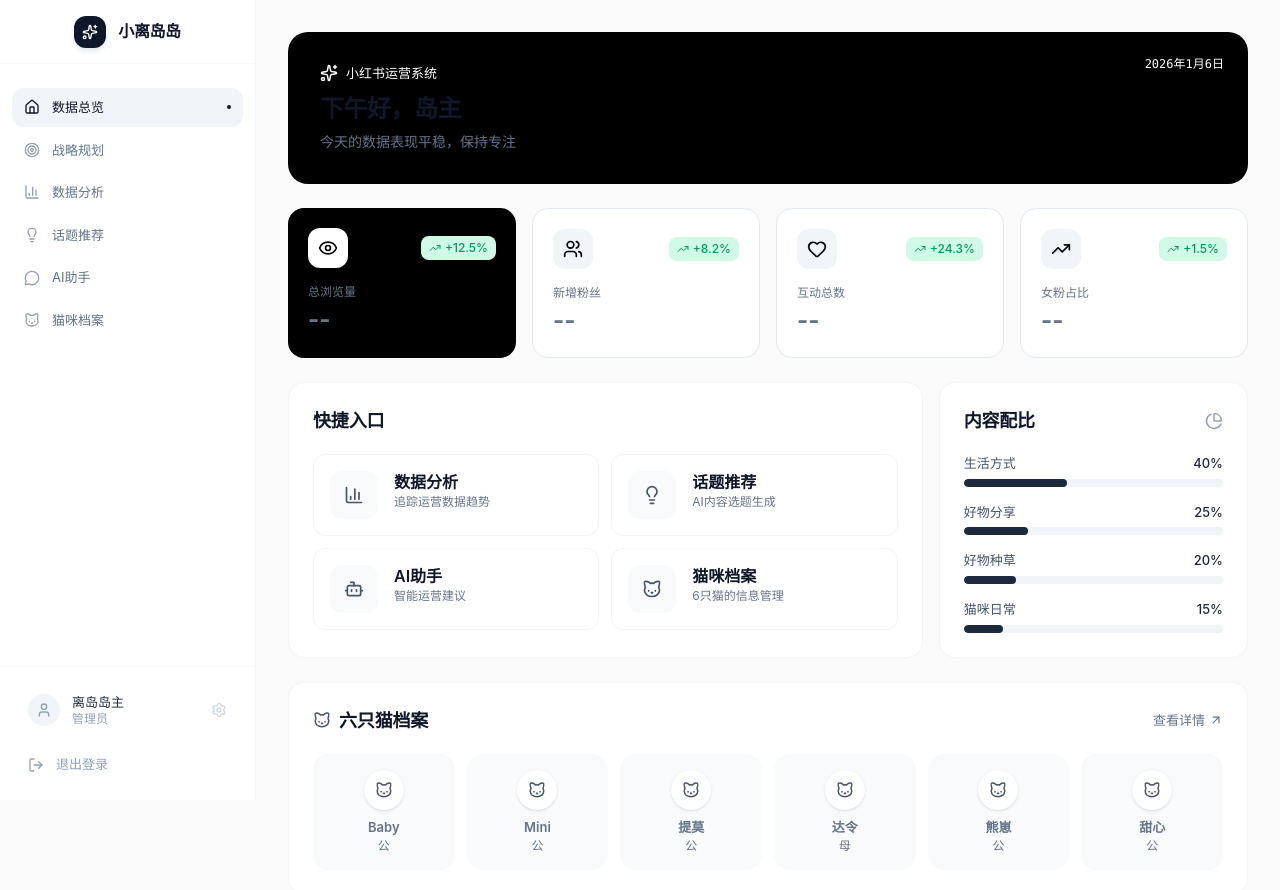
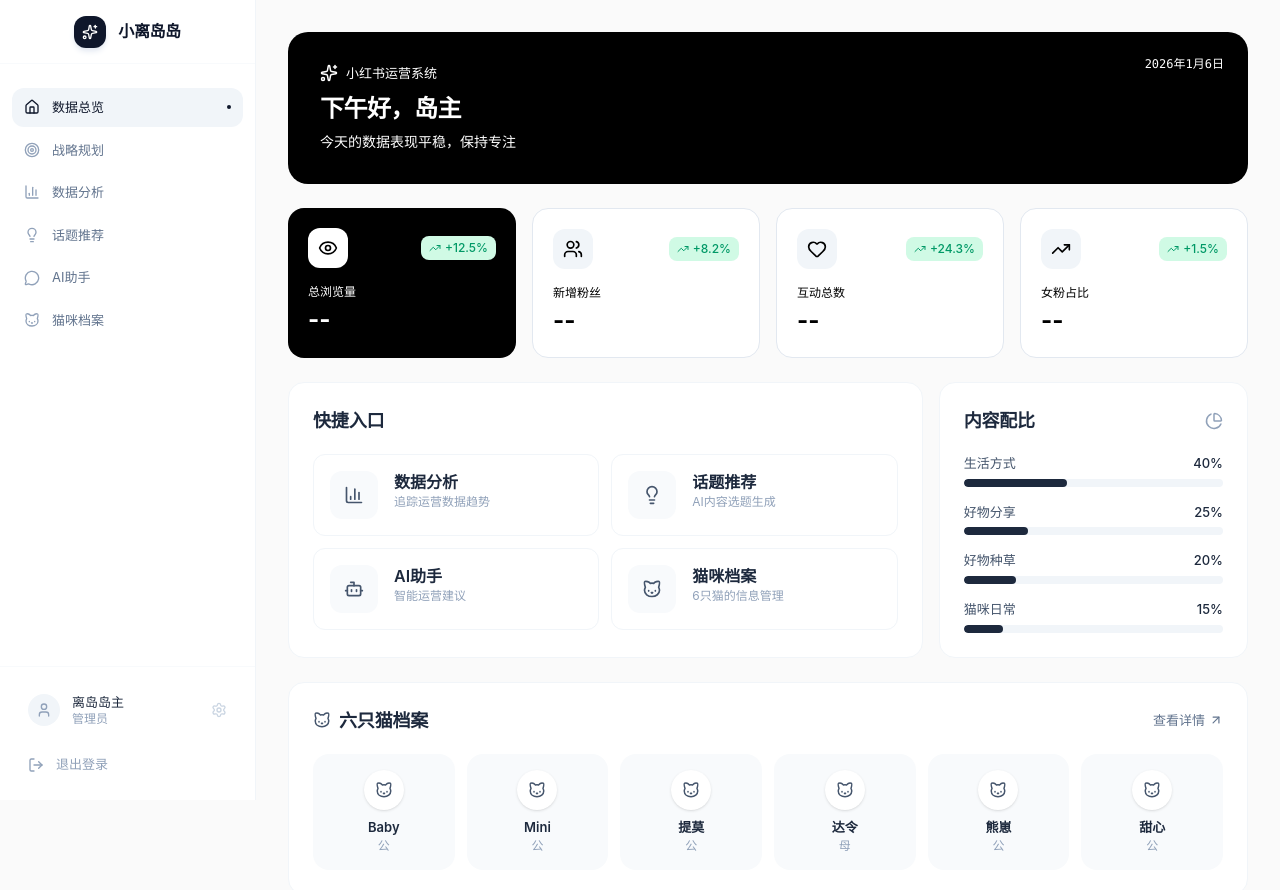
Before and after one commit to brianzhibo-design/DD, a Next.js app: page / in a window 1280 px wide. Shown: the top 890 px of the page. Built offline with nearby package versions, Linux system fonts and the light colour scheme; no server answers; the database is empty.

Commit message:
fix: remove fixed color from headings to allow Tailwind override

```diff
--- a/src/app/globals.css
+++ b/src/app/globals.css
@@ -100,24 +100,21 @@ h1 {
   font-size: var(--text-2xl);
   font-weight: 700;
   letter-spacing: -0.02em;
-  color: var(--color-text);
 }
 
 h2 {
   font-size: var(--text-xl);
   font-weight: 600;
   letter-spacing: -0.01em;
-  color: var(--color-text);
 }
 
 h3 {
   font-size: var(--text-lg);
   font-weight: 600;
-  color: var(--color-text);
 }
 
 p {
-  color: var(--color-text-secondary);
+  /* 继承父元素颜色 */
 }
 
 /* ===== 输入框 ===== */
```
